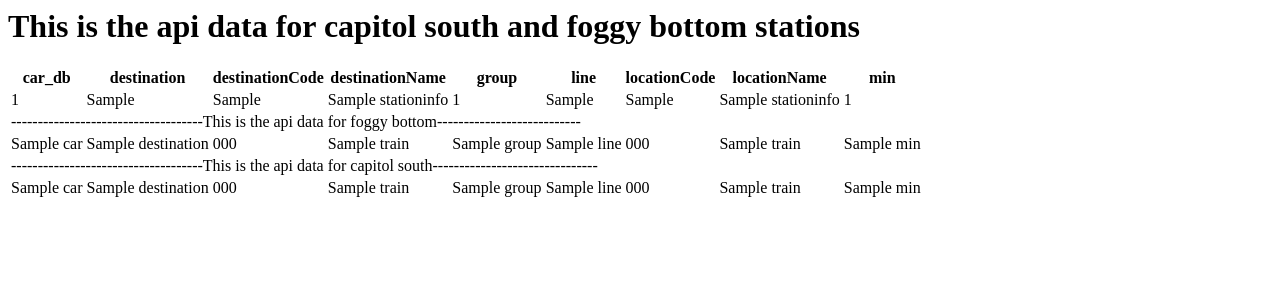
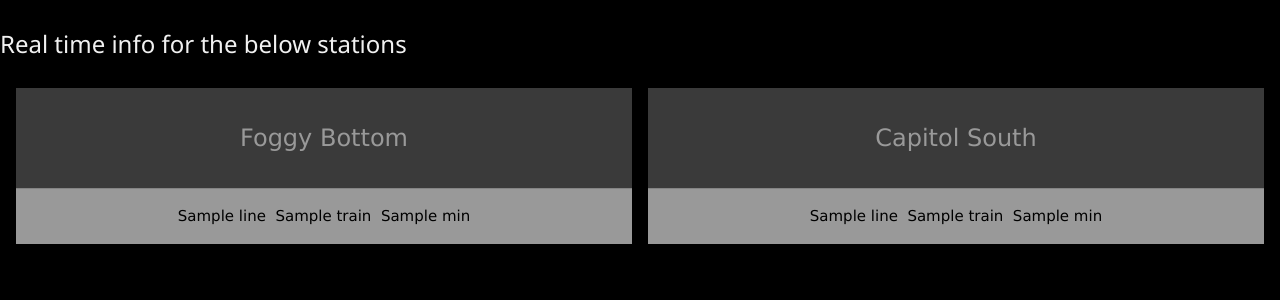
Before and after one commit to kirakrishnan/wmata, a Django app: template trains/templates/trains/index.html in a window 1280 px wide. Shown: the top 300 px of the page. Run offline with Django 3.2, Linux system fonts and the light colour scheme; tables that the repository leaves empty hold one stand-in row (values such as "Sample post"); the template is opened without the code that fills it: values that come from a table or form of the project are taken from there, most other values are stand-ins (such as "Sample title", 1, 10 or a date in 2020).

Commit message:
updating the template

```diff
--- a/trains/templates/trains/index.html
+++ b/trains/templates/trains/index.html
@@ -1,55 +1,31 @@
-<H1> This is the api data for capitol south and foggy bottom stations</H1>
-<table script="table-layout: fixed">
-<thead>
-    <th>car_db</th>
-    <th>destination</th>
-    <th>destinationCode</th>
-    <th>destinationName</th>
-    <th>group</th>
-    <th>line</th>
-    <th>locationCode</th>
-    <th>locationName</th>
-    <th>min</th>
-</thead>
-{% for train in latest_trains %}
-<tr>
-    <td>{{train.car_db}}</td>
-    <td>{{train.destination_db}}</td>
-    <td>{{train.destinationCode_db}}</td>
-    <td>{{train.destinationName_db}}</td>
-    <td>{{train.group_db}}</td>
-    <td>{{train.line_db}}</td>
-    <td>{{train.locationCode_db}}</td>
-    <td>{{train.locationName_db}}</td>
-    <td>{{train.min_db}}</td>
-</tr>
-{% endfor %}
-<td colspan="9">------------------------------------This is the api data for foggy bottom---------------------------</td>
-{% for train in trains_FB %}
-<tr>
-    <td>{{train.Car}}</td>
-    <td>{{train.Destination}}</td>
-    <td>{{train.DestinationCode}}</td>
-    <td>{{train.DestinationName}}</td>
-    <td>{{train.Group}}</td>
-    <td>{{train.Line}}</td>
-    <td>{{train.LocationCode}}</td>
-    <td>{{train.LocationName}}</td>
-    <td>{{train.Min}}</td>
-</tr>
-{% endfor %}
-<td colspan="9">------------------------------------This is the api data for capitol south-------------------------------</td>
-{% for train in trains_CS %}
-<tr>
-    <td>{{train.Car}}</td>
-    <td>{{train.Destination}}</td>
-    <td>{{train.DestinationCode}}</td>
-    <td>{{train.DestinationName}}</td>
-    <td>{{train.Group}}</td>
-    <td>{{train.Line}}</td>
-    <td>{{train.LocationCode}}</td>
-    <td>{{train.LocationName}}</td>
-    <td>{{train.Min}}</td>
-</tr>
-{% endfor %}
-</table>
+<!DOCTYPE html>
+<html>
+<title>Wmata</title>
+<meta charset="UTF-8">
+<meta name="viewport" content="width=device-width, initial-scale=1">
+<link rel="stylesheet" href="https://www.w3schools.com/w3css/4/w3.css">
+<link rel="stylesheet" href="https://fonts.googleapis.com/css?family=Montserrat">
+<link rel="stylesheet" href="https://cdnjs.cloudflare.com/ajax/libs/font-awesome/4.7.0/css/font-awesome.min.css">
+<body class="w3-black">
+    <h3 class="w3-padding-16 w3-text-light-grey">Real time info for the below stations</h3>
+    <div class="w3-row-padding" style="margin:0 -0px">
+      <div class="w3-half w3-margin-bottom">
+        <ul class="w3-ul w3-white w3-center w3-opacity w3-hover-opacity-off">
+          <li class="w3-dark-grey w3-xlarge w3-padding-32">Foggy Bottom</li>
+            {% for train in trains_FB %}
+                <li class="w3-padding-16">{{train.Line}}&nbsp;&nbsp;{{train.DestinationName}}&nbsp;&nbsp;{{train.Min}}</li>
+            {% endfor %}
+        </ul>
+      </div>
+      <div class="w3-half">
+        <ul class="w3-ul w3-white w3-center w3-opacity w3-hover-opacity-off">
+          <li class="w3-dark-grey w3-xlarge w3-padding-32">Capitol South</li>
+            {% for train in trains_CS %}
+                <li class="w3-padding-16">{{train.Line}}&nbsp;&nbsp;{{train.DestinationName}}&nbsp;&nbsp;{{train.Min}}</li>
+            {% endfor %}
+        </ul>
+      </div>
+    </div>
+</div>
+</body>
+</html>
```
